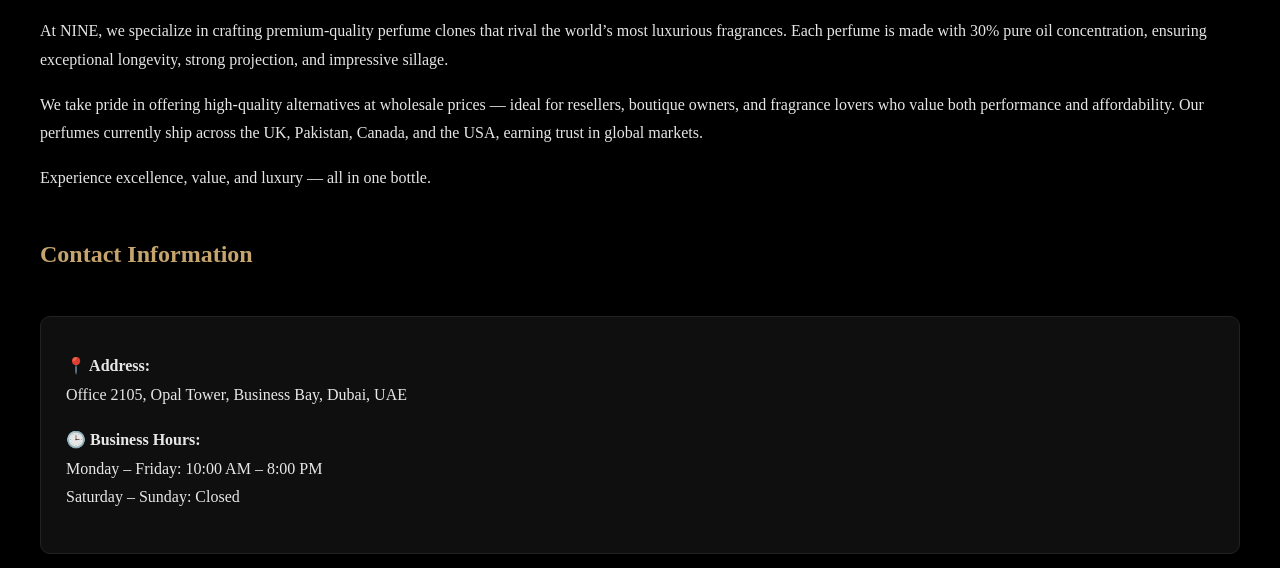
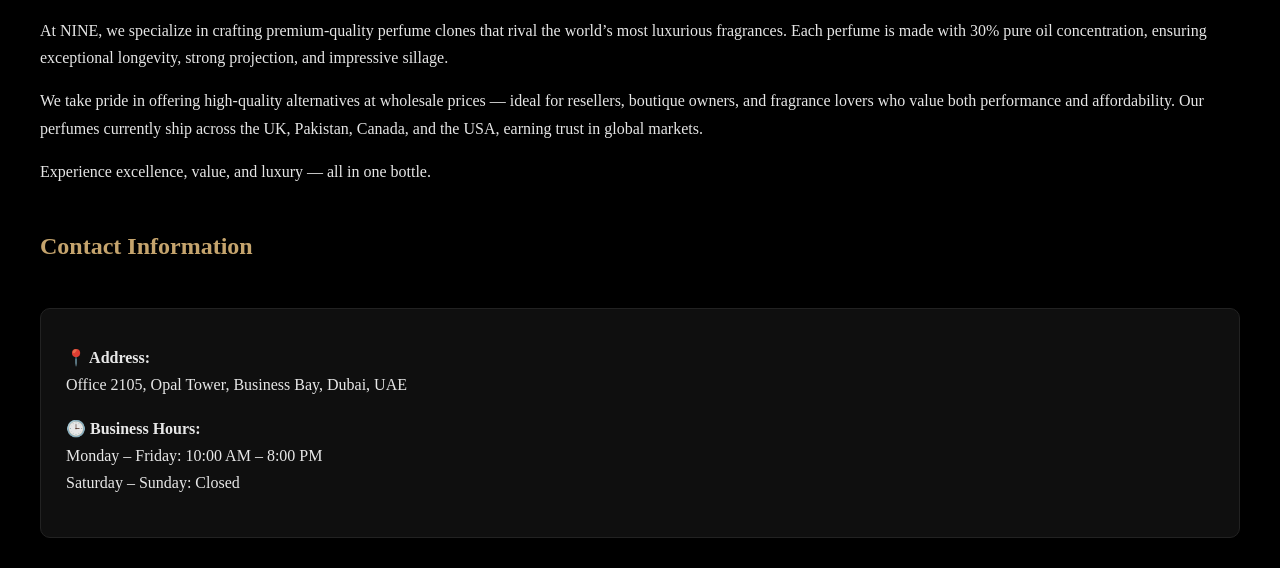
Before and after one commit to FatimaPeerani/nine-perfumes, a plain HTML site: page nine_about.html in a window 1280 px wide. Shown: the part 232-800 px from the top of the page. Drawn offline with Linux system fonts and the light colour scheme.

Commit message:
Update nine_about.html

```diff
--- a/nine_about.html
+++ b/nine_about.html
@@ -90,6 +90,10 @@
       margin-top: 10px;
       animation: fadeUp 1.6s ease;
     }
+.section p {
+    text-align: left !important;
+    line-height: 1.7;
+}
 
     .contact-box {
       margin-top: 40px;
```
